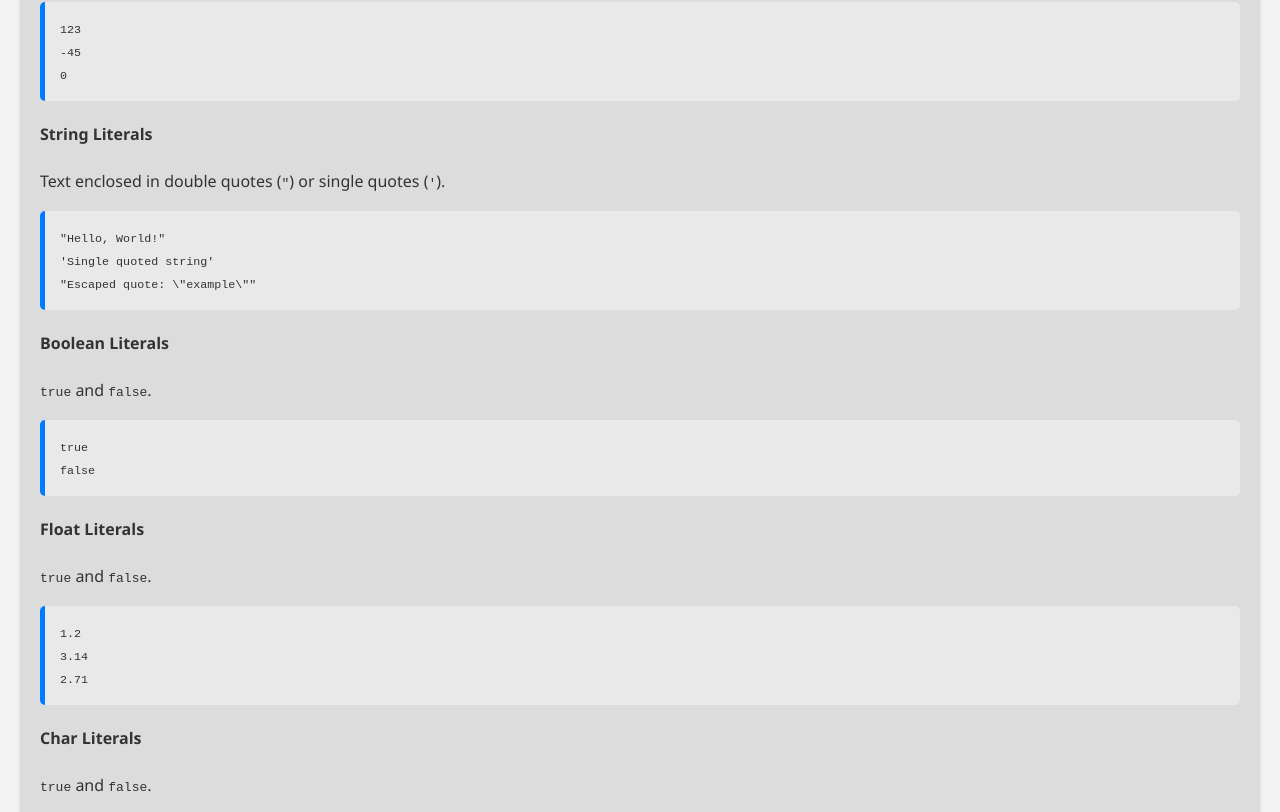
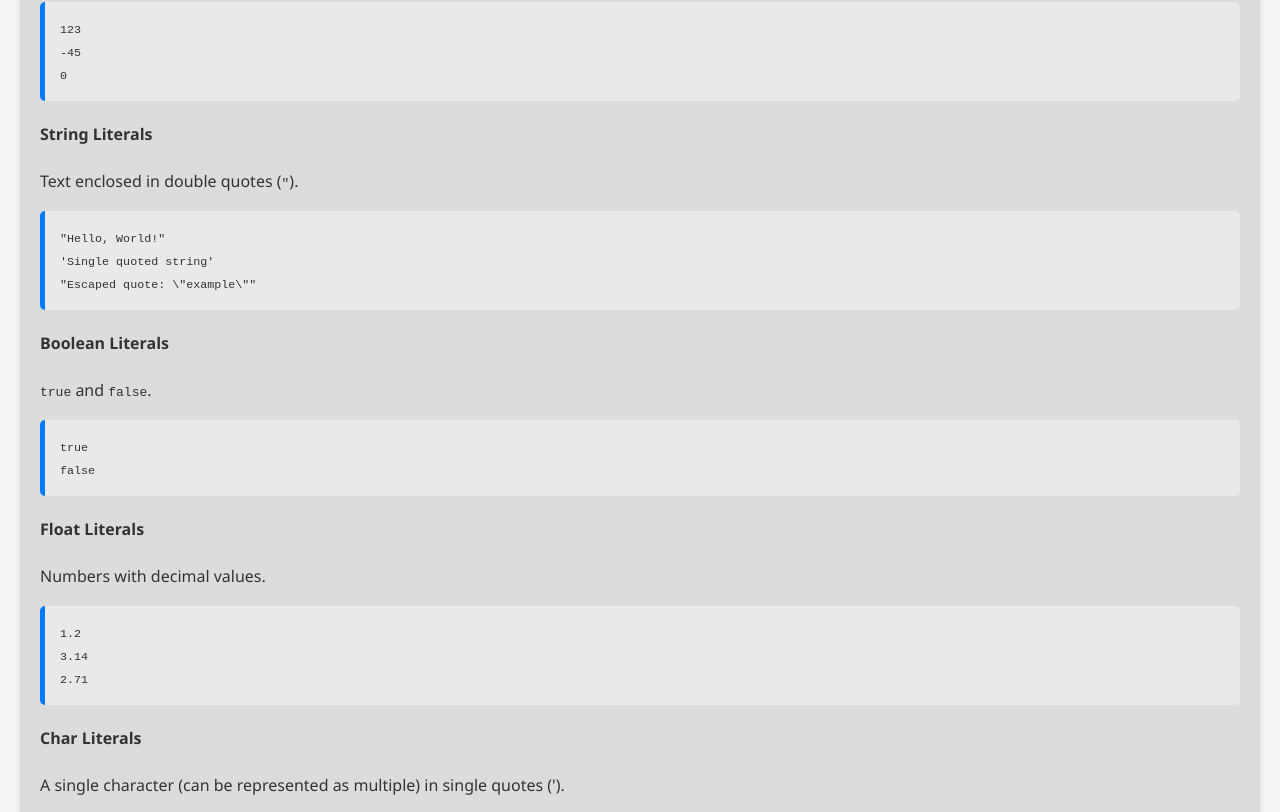
Before and after one commit to Nyx-Creations/nyx-creations.github.io, a plain HTML site: page index.html in a window 1280 px wide. Shown: the part 2561-3373 px from the top of the page. Drawn offline with Linux system fonts and the light colour scheme.

Commit message:
Updates literals

```diff
--- a/index.html
+++ b/index.html
@@ -184,7 +184,7 @@ if (is a keyword)</code></pre>
 0</code></pre>
             </div>
             <h4>String Literals</h4>
-            <p>Text enclosed in double quotes (<code>"</code>) or single quotes (<code>'</code>).</p>
+            <p>Text enclosed in double quotes (<code>"</code>).</p>
             <div class="syntax-block">
                 <pre><code>"Hello, World!"
 'Single quoted string'
@@ -198,20 +198,18 @@ false</code></pre>
             </div>
             </div>
             <h4>Float Literals</h4>
-            <p><code>true</code> and <code>false</code>.</p>
+            <p>Numbers with decimal values.</p>
             <div class="syntax-block">
                 <pre><code>1.2
 3.14
 2.71</code></pre>
             </div>
             <h4>Char Literals</h4>
-            <p><code>true</code> and <code>false</code>.</p>
+            <p>A single character (can be represented as multiple) in single quotes (').</p>
             <div class="syntax-block">
                 <pre><code>'"'
 'q'
-'\\'
-                </code></pre>
-            </div>
+'\\' </code></pre>
             </div>
         </section>
 
```
